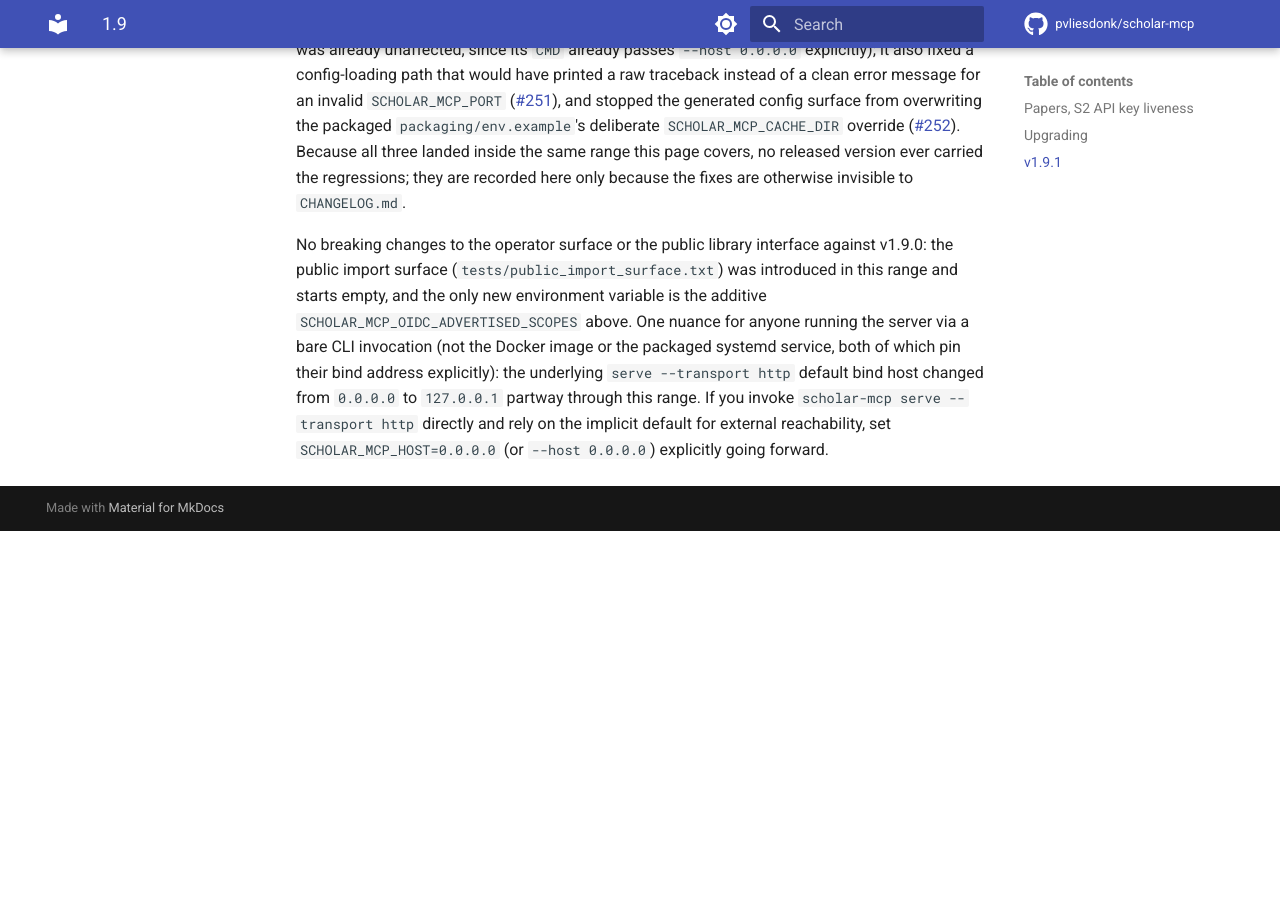
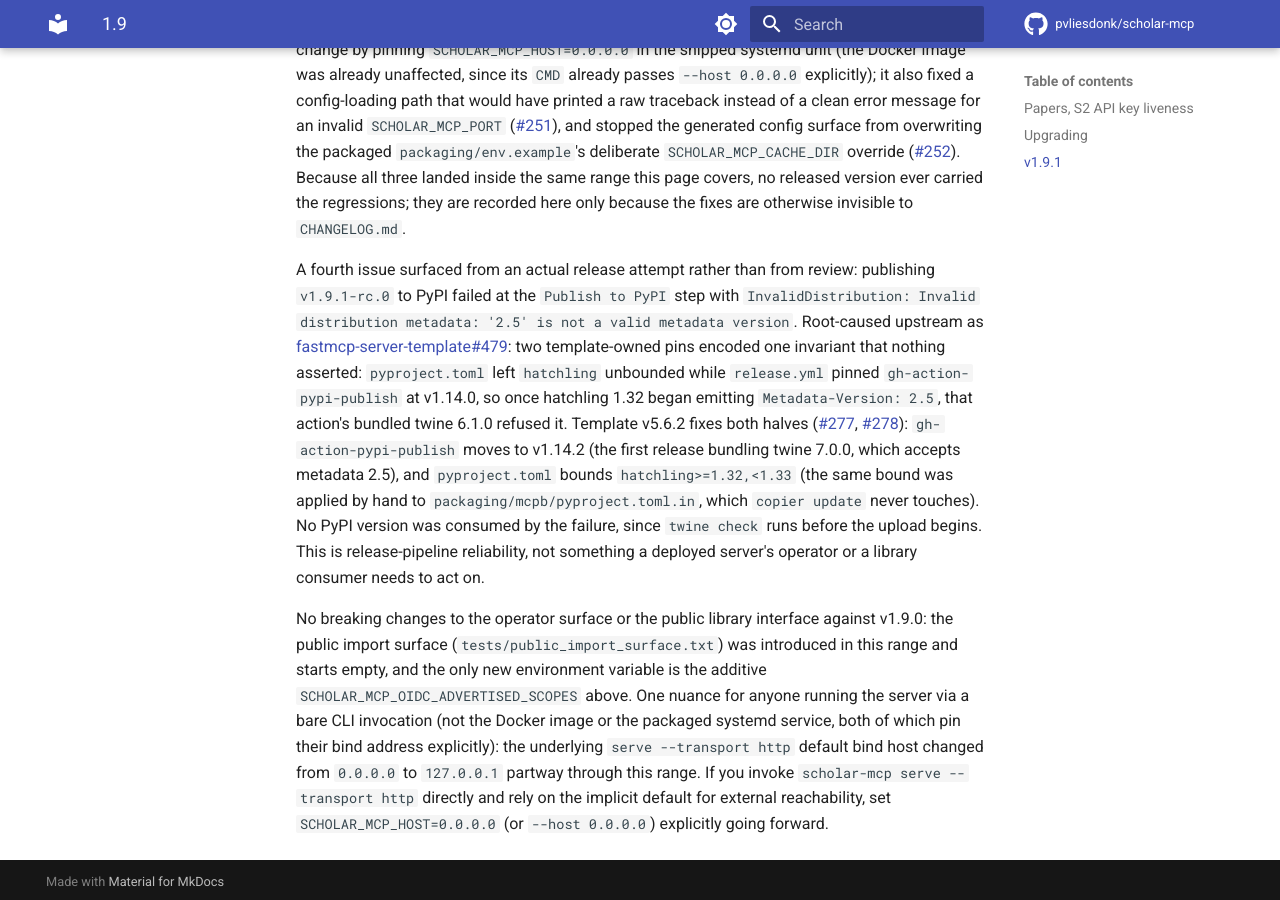
Before and after one commit to pvliesdonk/scholar-mcp, an MkDocs documentation site: the page built from docs/releases/1.9.md, in a window 1280 px wide and 900 px high, scrolled down 2166 px. Built offline with MkDocs 1.6.1 and Material for MkDocs 9.7.7, drawn with Linux system fonts in a browser that asks for light colours; comment, search, counter and statistics services are not loaded; the version menu is left out; before the commit the page ends 2697 px from its top, so only the background shows below that; some of the changed text lies outside the part shown.

Commit message:
chore: prepare release 1.9.1-rc.1 (#279)
* chore: prepare release 1.9.1-rc.1

* docs(releases): notes for v1.9.1

---------

Co-authored-by: github-actions[bot] <41898282+github-actions[bot]@users.noreply.github.com>
Co-authored-by: github-actions <actions@users.noreply.github.com>

```diff
--- a/docs/releases/1.9.md
+++ b/docs/releases/1.9.md
@@ -1,6 +1,6 @@
 # 1.9
 
-<!-- notes-range-end: 14fb7ac85d3547b2d89aaf0ad0468431b519a75f -->
+<!-- notes-range-end: 57f929447230d4b0a55a4f6734ba18770c6308fa -->
 
 <!-- RELEASE-SUMMARY v1.9.0 START -->
 Scholar MCP keeps working through the Semantic Scholar API key's 60-day
@@ -66,7 +66,7 @@ S2 keepalive task above activates automatically off the existing
 
 <!-- RELEASE-SUMMARY v1.9.1 START -->
 A maintenance release with no user-facing features or fixes: it carries the
-project's `fastmcp-server-template` baseline forward from v2.3.0 to v5.6.1.
+project's `fastmcp-server-template` baseline forward from v2.3.0 to v5.6.2.
 Nothing to act on beyond the OIDC and bare-CLI notes below.
 <!-- RELEASE-SUMMARY v1.9.1 END -->
 
@@ -77,7 +77,8 @@ Every commit in this release is conventionally typed `chore(copier)` or
 [#269](https://github.com/pvliesdonk/scholar-mcp/pull/269),
 [#272](https://github.com/pvliesdonk/scholar-mcp/pull/272),
 [#273](https://github.com/pvliesdonk/scholar-mcp/pull/273),
-[#275](https://github.com/pvliesdonk/scholar-mcp/pull/275), tracked under
+[#275](https://github.com/pvliesdonk/scholar-mcp/pull/275),
+[#278](https://github.com/pvliesdonk/scholar-mcp/pull/278), tracked under
 [epic #259](https://github.com/pvliesdonk/scholar-mcp/issues/259)), so
 `CHANGELOG.md`'s v1.9.1 section is intentionally empty. This page is where
 that work is narrated.
@@ -130,6 +131,27 @@ three landed inside the same range this page covers, no released version
 ever carried the regressions; they are recorded here only because the
 fixes are otherwise invisible to `CHANGELOG.md`.
 
+A fourth issue surfaced from an actual release attempt rather than from
+review: publishing `v1.9.1-rc.0` to PyPI failed at the `Publish to PyPI`
+step with `InvalidDistribution: Invalid distribution metadata: '2.5' is
+not a valid metadata version`. Root-caused upstream as
+[fastmcp-server-template#479](https://github.com/pvliesdonk/fastmcp-server-template/issues/479):
+two template-owned pins encoded one invariant that nothing asserted:
+`pyproject.toml` left `hatchling` unbounded while `release.yml` pinned
+`gh-action-pypi-publish` at v1.14.0, so once hatchling 1.32 began emitting
+`Metadata-Version: 2.5`, that action's bundled twine 6.1.0 refused it.
+Template v5.6.2 fixes both halves
+([#277](https://github.com/pvliesdonk/scholar-mcp/issues/277),
+[#278](https://github.com/pvliesdonk/scholar-mcp/pull/278)):
+`gh-action-pypi-publish` moves to v1.14.2 (the first release bundling
+twine 7.0.0, which accepts metadata 2.5), and `pyproject.toml` bounds
+`hatchling>=1.32,<1.33` (the same bound was applied by hand to
+`packaging/mcpb/pyproject.toml.in`, which `copier update` never touches).
+No PyPI version was consumed by the failure, since `twine check` runs
+before the upload begins. This is release-pipeline reliability, not
+something a deployed server's operator or a library consumer needs to
+act on.
+
 No breaking changes to the operator surface or the public library interface
 against v1.9.0: the public import surface (`tests/public_import_surface.txt`)
 was introduced in this range and starts empty, and the only new environment
--- a/pyproject.toml
+++ b/pyproject.toml
@@ -1,6 +1,6 @@
 [project]
 name = "pvliesdonk-scholar-mcp"
-version = "1.9.1-rc.0"
+version = "1.9.1-rc.1"
 description = "FastMCP server for scholarly sources (papers, patents, books, and standards) with metadata enrichment and docling PDF conversion"
 readme = "README.md"
 license = "MIT"
```
Also changed, not shown: CHANGELOG.md (+4 -0 lines), 1 other file.
